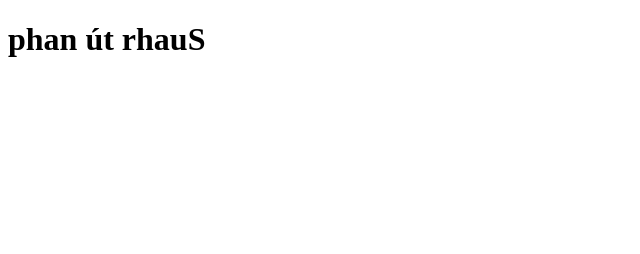
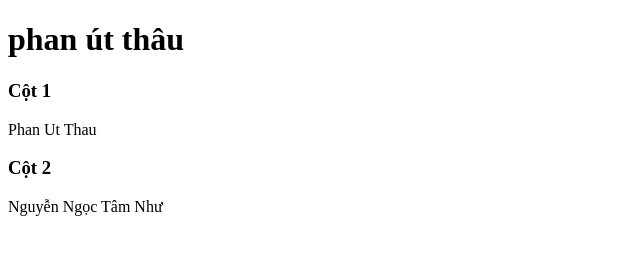
Before and after one commit to PhanThau/JavaThauNhu, a plain HTML site: page index.html in a window 1280 px wide. Shown: the whole page, without its empty margins (0-640 px from the left). Drawn offline with Linux system fonts and the light colour scheme.

Commit message:
addfooter

```diff
--- a/index.html
+++ b/index.html
@@ -6,6 +6,18 @@
     <title>Document</title>
 </head>
 <body>
-    <h1>phan út rhauS</h1>
+    <h1>phan út thâu</h1>
+
+    <div class="footer">
+        <div class="footer-item">
+          <h3>Cột 1</h3>
+          <p>Phan Ut Thau</p>
+        </div>
+        <div class="footer-item">
+          <h3>Cột 2</h3>
+          <p>Nguyễn Ngọc Tâm Như</p>
+        </div>
+
+      </div>
 </body>
 </html>
```
